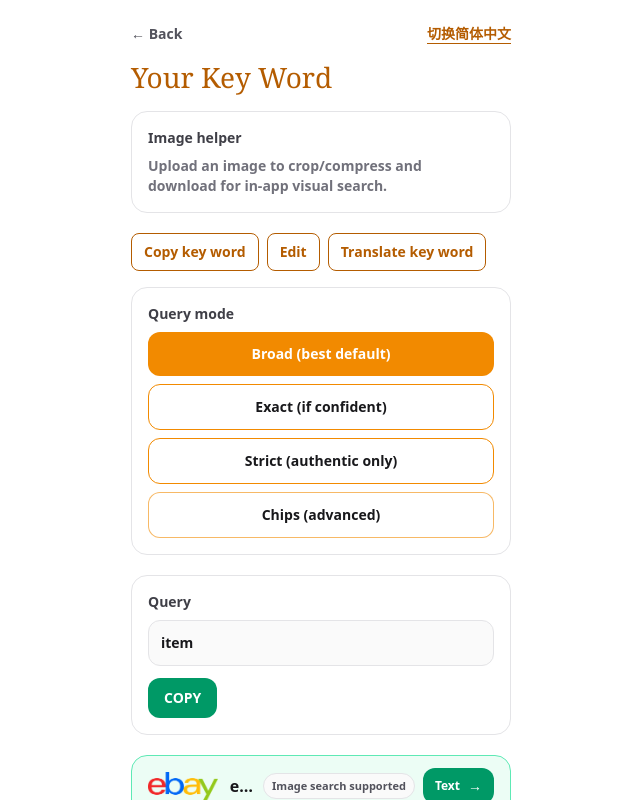
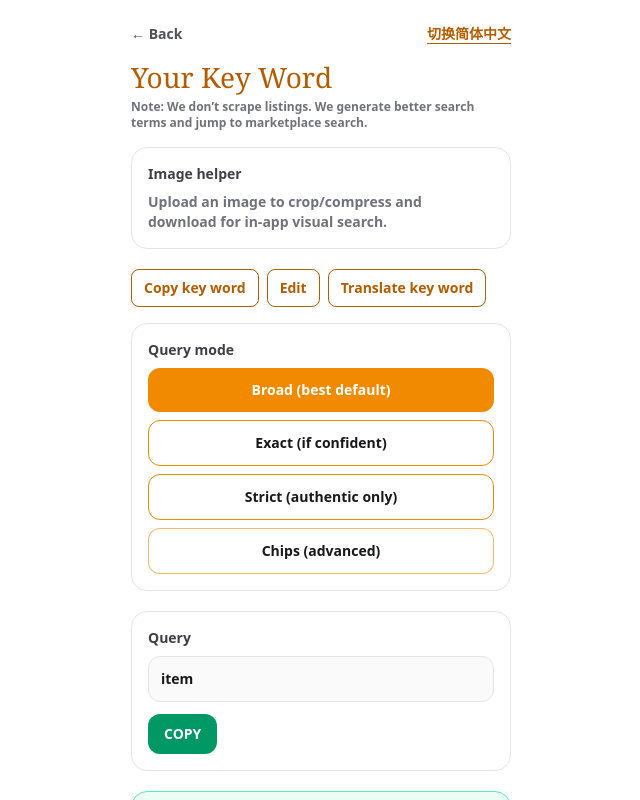
Before and after one commit to bvlsu1701crypto/resale-compare-demo, a Next.js app: page /detail in a window 1280 px wide. Shown: the top 800 px of the page, without its empty margins (319-959 px from the left). Built offline with nearby package versions, Linux system fonts and the light colour scheme.

Commit message:
Detail: add note about no scraping + jump to search

```diff
--- a/app/detail/page.tsx
+++ b/app/detail/page.tsx
@@ -212,6 +212,13 @@ export default function DetailPage() {
         <h1 className="font-display text-[28px] leading-tight text-brand-900">
           {lang === "zh" ? "关键词" : "Your Key Word"}
         </h1>
+
+        <div className="mt-1 text-xs font-semibold text-zinc-500">
+          {lang === "zh"
+            ? "说明：我们不抓取商品数据，只生成更好的搜索词，并跳转到平台搜索。"
+            : "Note: We don’t scrape listings. We generate better search terms and jump to marketplace search."}
+        </div>
+
         {lang === "zh" && (
           <div className="mt-1 text-xs font-semibold text-zinc-500">
             提示：为方便跨平台搜索，生成的关键词默认使用英文。
```
